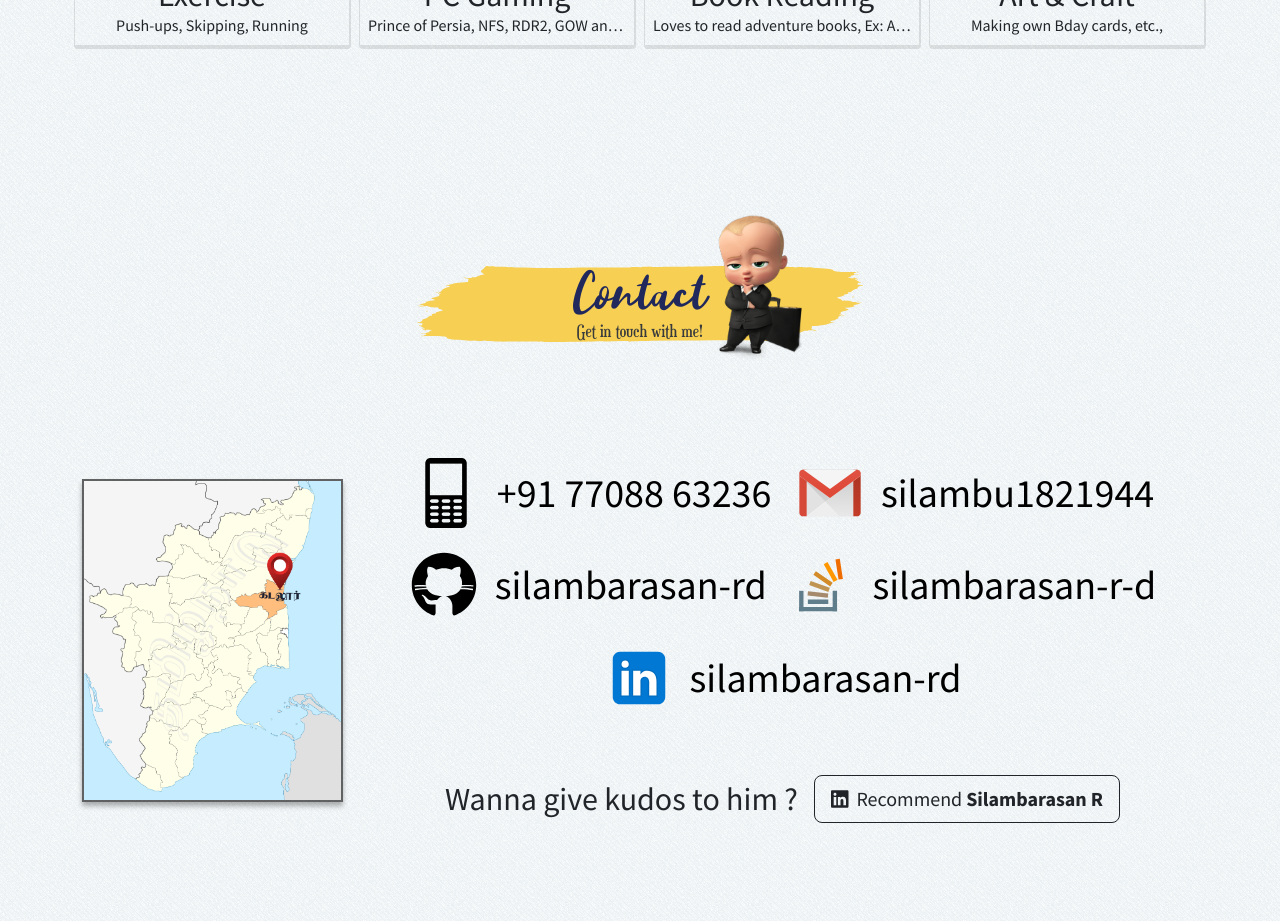
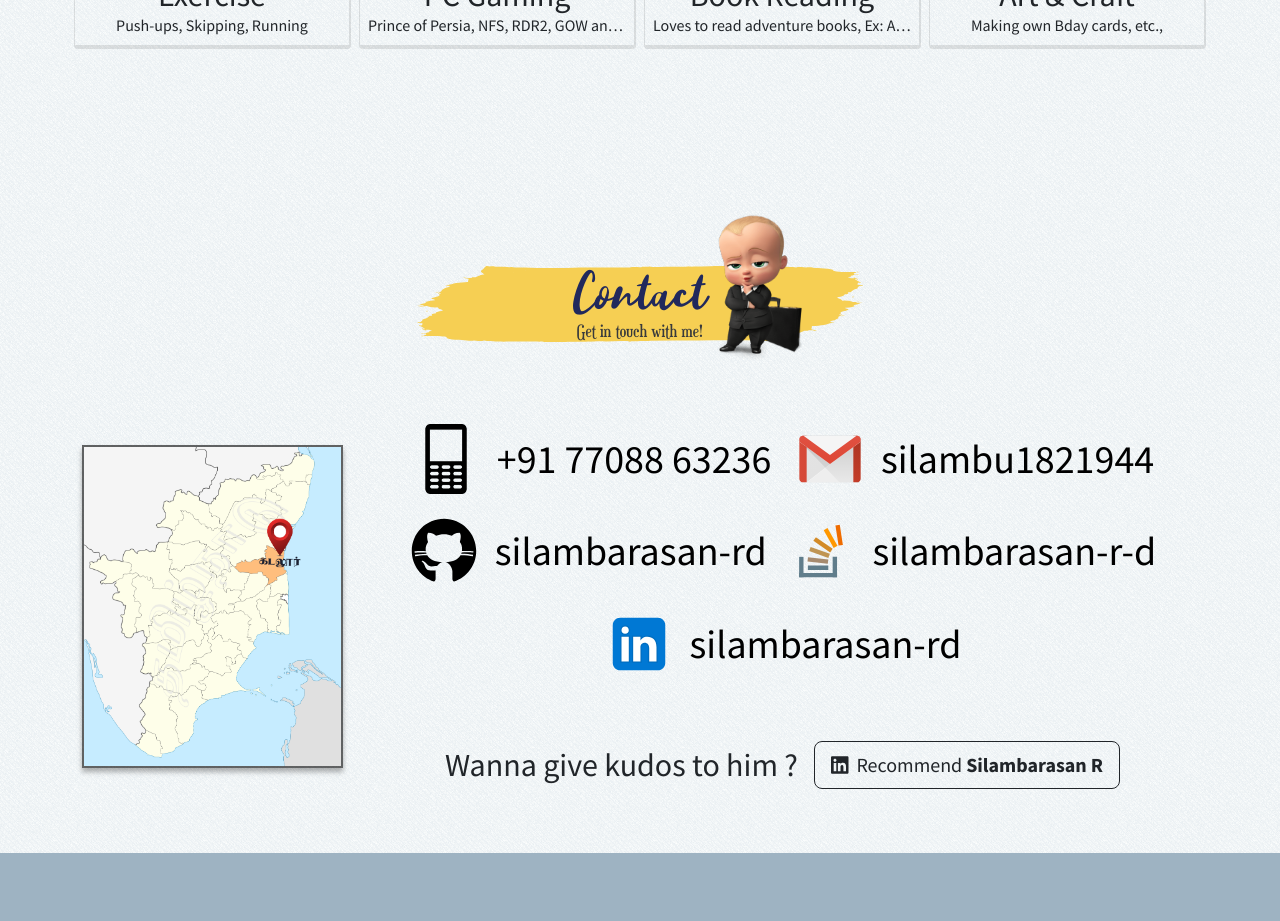
Before and after one commit to silambarasan-rd/portfolio, a React (Create React App) app: page / in a window 1280 px wide. Shown: the part 4360-5281 px from the top of the page. After the commit the page ends 5213 px from the top, so only its background shows below. Built offline with nearby package versions, Linux system fonts and the light colour scheme.

Commit message:
[fix] Contact section spacing issue

```diff
--- a/src/components/Contact.js
+++ b/src/components/Contact.js
@@ -15,10 +15,10 @@ import {faLinkedin} from '@fortawesome/free-brands-svg-icons';
 const Contact = () => {
   return (
     <Scroll.Element name="contact-section">
+      <div className="contact-section">
         <div className="container">
           <div className="row">
             <div className="col">
-            <div className="contact-section">
               <SectionTitle sectionType="contact" />
 
               <div className="contact-container">
--- a/src/styles/Contact.scss
+++ b/src/styles/Contact.scss
@@ -1,12 +1,8 @@
 .contact-section {
   position: relative;
   padding: 4em 0;
-  height: 100vh;
-  display: flex;
-  flex-direction: column;
 
-  @media (screen and max-width: 768px) {
-    height: auto !important;
+  @media (max-width: 768px) {
     padding: 2em 0;
   }
 
@@ -28,7 +24,7 @@
       .map-container {
         overflow:hidden;
         background:none!important;
-        min-height: 300px;
+        min-height: 150px;
         height: auto;
         width: 100%;
 
```
Lines whose indentation alone changed are shown as unchanged.
